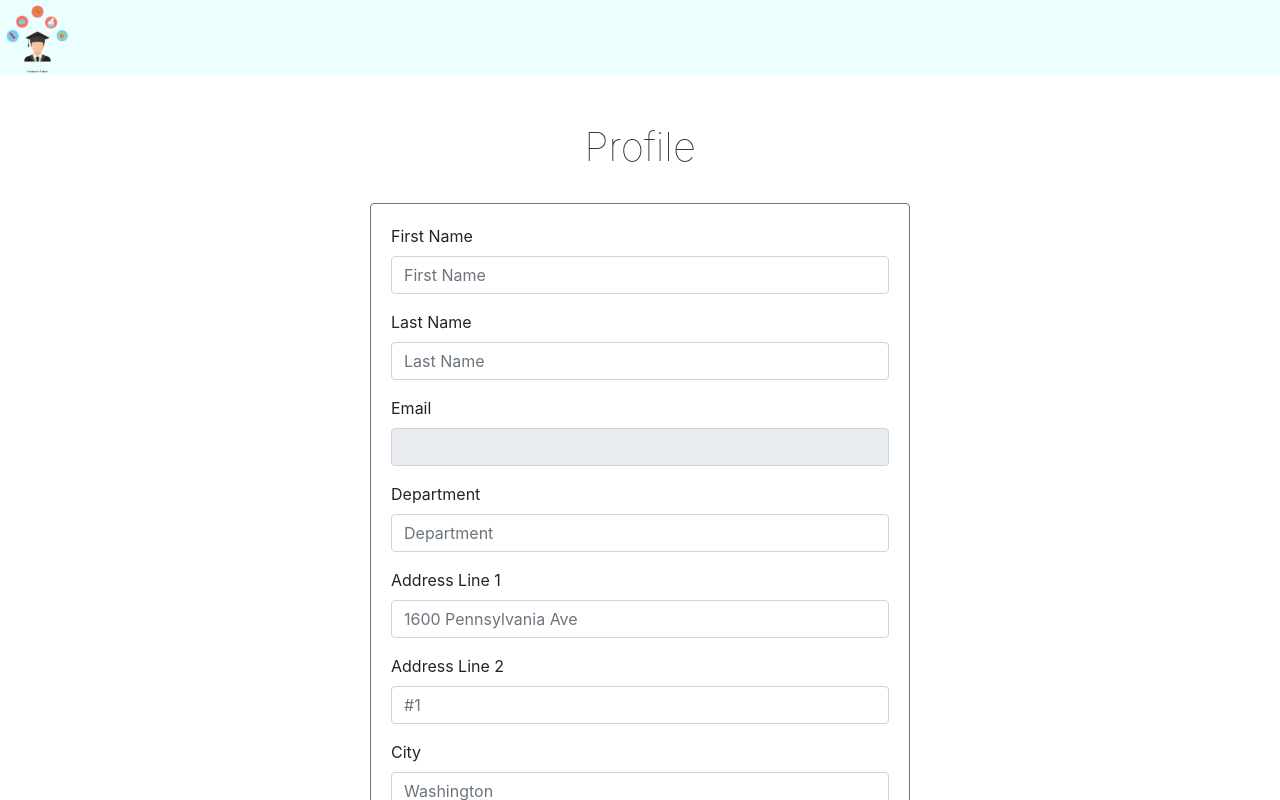
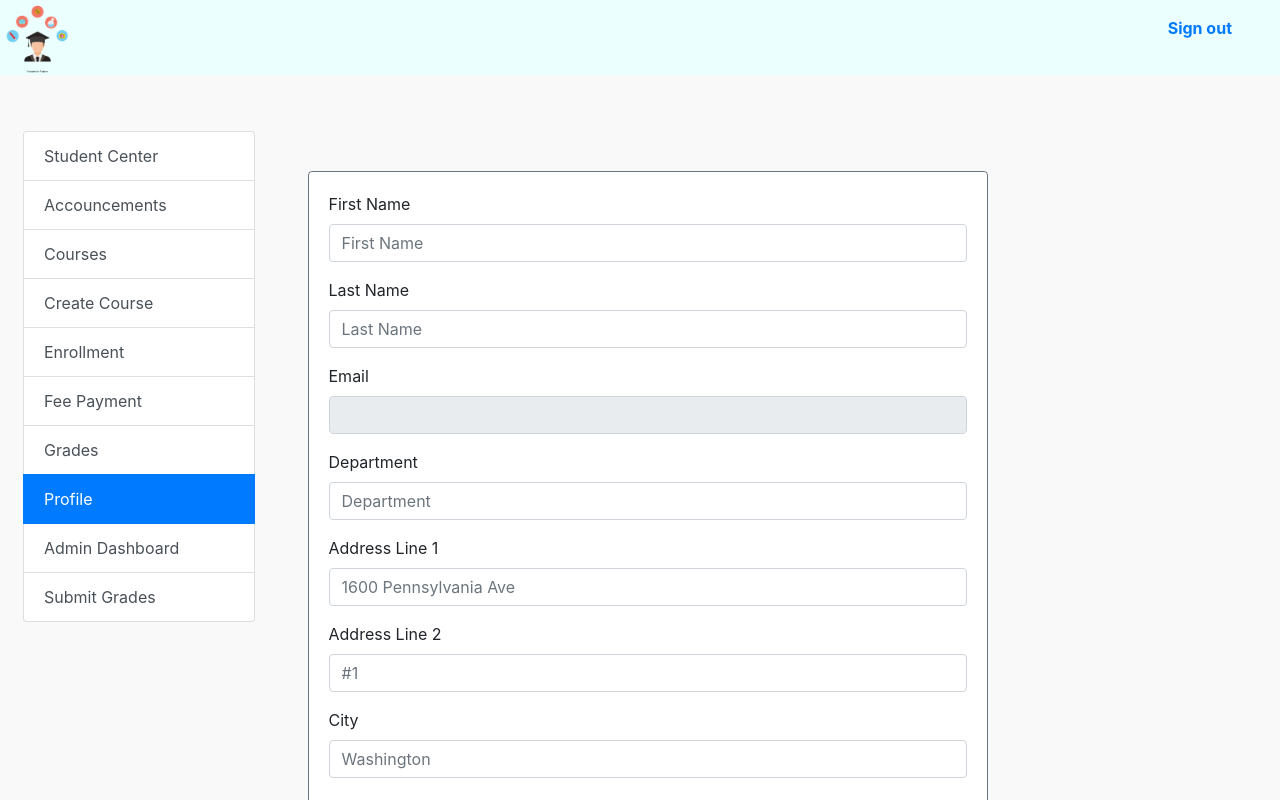
Before and after one commit to akhianand/University-Management-System, a React (Create React App) app in the folder frontend/student-portal/: page /profile in a window 1280 px wide. Shown: the top 800 px of the page. Built offline with nearby package versions, Linux system fonts and the light colour scheme; no server answers; sample sign-in values are in the browser's storage.

Commit message:
Frontend Refinements

```diff
--- a/frontend/student-portal/src/components/Header/Header.js
+++ b/frontend/student-portal/src/components/Header/Header.js
@@ -1,13 +1,21 @@
 import React, {Component} from 'react';
 import {Link} from 'react-router-dom';
+import Auth from '../Profile/Auth';
 
 class Header extends Component {
+
+	signOut() {
+		localStorage.clear();
+	}
+
+
     render() {
         return (
             <div className="header-container">
+				<Auth/>
                <div className="header-bar" >
                     <Link to="/"><img className="logo" src={require('../../Static/Images/49893569-student-icon.png')} alt="logo" /></Link>
-                    <Link to="#" className="flt-right mt-3 ml-3 mr-5 header-links"> <b>Sign out</b></Link>
+                    <Link to="/login" onClick={this.signOut} className="flt-right mt-3 ml-3 mr-5 header-links"> <b>Sign out</b></Link>
                 </div>
             </div>
         )
--- /dev/null
+++ b/frontend/student-portal/src/components/Profile/Auth.js
@@ -0,0 +1,18 @@
+import React, { Component } from "react";
+import { Redirect } from "react-router";
+
+class Auth extends Component {
+
+  render() {
+	let redirect = null;
+	let userid =  localStorage.getItem("userid");
+	redirect = userid==null ?  <Redirect to= "/login"/> : null ;
+    return (
+      <>
+	  	{redirect}
+       </>
+    );
+  }
+}
+
+export default Auth;
--- a/frontend/student-portal/src/components/Profile/Profile.js
+++ b/frontend/student-portal/src/components/Profile/Profile.js
@@ -1,7 +1,10 @@
 import React, { Component } from "react";
-import LHeader from "./LHeader";
 import axios from "axios";
-import { API_URL, API_PORT } from "./config.js";
+import { API_URL } from "./config.js";
+import Auth from "./Auth";
+import { Link } from "react-router-dom";
+import Header from '../Header/Header';
+import SidePane from '../SidePane/SidePane'
 
 class Profile extends Component {
   constructor(props) {
@@ -11,15 +14,17 @@ class Profile extends Component {
       lastname: "",
       department: "",
       email: "",
-	  addressline1:"",
-	  addressline2:"",
-	  city:"",
-	  role:"",
-	  state:"",
-	  zip:0,
+      addressline1: "",
+      addressline2: "",
+      city: "",
+      role: "",
+      state: "",
+      zip: 0,
       hasError: "",
-	  user:null,
+      user: null,
       errorMessage: "An Error has Occoured",
+      success: false,
+      successMessage: "",
       updated: false
     };
 
@@ -42,9 +47,9 @@ class Profile extends Component {
       firstname: this.state.firstname,
       lastname: this.state.lastname,
       department: this.state.department,
-	  email:localStorage.getItem('email'),
-	  role:localStorage.getItem('role'),
-	  address:{
+      email: localStorage.getItem("email"),
+      role: localStorage.getItem("role"),
+      address: {
         addressline1: this.state.addressline1,
         addressline2: this.state.addressline2,
         city: this.state.city,
@@ -53,8 +58,7 @@ class Profile extends Component {
       }
     };
 
-
-	let url = `${API_URL}:${API_PORT}/profile?UserID=${localStorage.getItem('userid')}`
+    let url = `${API_URL}/profile?UserID=${localStorage.getItem("userid")}`;
     axios
       .put(url, update)
       .then(response => {
@@ -62,8 +66,8 @@ class Profile extends Component {
         if (response.status === 200) {
           this.setState({
             updated: true,
-              hasError: false,
-              errorMessage: ""
+            success: true,
+            successMessage: "Profile has been Updated successfully"
           });
         }
       })
@@ -74,38 +78,33 @@ class Profile extends Component {
           errorMessage: err.response.data.Message
         });
       });
-
   };
 
-
   componentDidMount() {
-	  let url = `${API_URL}:${API_PORT}/profile?UserID=${localStorage.getItem('userid')}`
+    let url = `${API_URL}/profile?UserID=${localStorage.getItem("userid")}`;
     console.log(url);
     axios
       .get(url)
       .then(response => {
         console.log(response);
         if (response.status === 200) {
-			let user =  response.data;
-			console.log(user)
+          let user = response.data;
+          console.log(user);
           this.setState({
             firstname: user.Firstname,
             lastname: user.Lastname,
             department: user.Department,
             email: localStorage.getItem("email"),
-				addressline1:user.Address.AddressLine1,
-				addressline2:user.Address.AddressLine2,
-				city:user.Address.City,
-				state:user.Address.State,
-				zip:user.Address.Zip,
-				role:user.Role
-			})
+            addressline1: user.Address.AddressLine1,
+            addressline2: user.Address.AddressLine2,
+            city: user.Address.City,
+            state: user.Address.State,
+            zip: user.Address.Zip,
+            role: user.Role
+          });
         }
       })
-	.catch(err => {
-
-
-	});
+      .catch(err => {});
   }
 
   firstnameChangeHandler = e => {
@@ -154,23 +153,24 @@ class Profile extends Component {
   render() {
     // let redirect = null;
 	// redirect = this.state.userSignedUp ? <Redirect to="/login" /> : null;
+	var style ={
+		height: '100vh'
+	}
     return (
       <>
-        {/* {redirect} */}
-        <LHeader />
 
+        <div className="home-parent-container">
+          <Header />
+          <div className="bg-grey" style={style}>
+            <div className="row mt-5 container">
+              <SidePane active="Profile" />
+              <div className="main-container col-8 ">
                 <div className="container py-5">
+                  {this.state.success ? (
                     <div className="row text-center">
                       <div className="col-md-6 mx-auto">
-              <h1 style={{ fontWeight: "lighter" }}>Profile</h1>
-            </div>
-          </div>
-          <br />
-          {this.state.hasError ? (
-            <div className="row text-center">
-              <div className="col-md-6 mx-auto">
-                <div className="alert alert-danger" role="alert">
-                  {this.state.errorMessage}
+                        <div className="alert alert-success" role="alert">
+                          {this.state.successMessage}
                         </div>
                       </div>
                     </div>
@@ -178,7 +178,7 @@ class Profile extends Component {
                   <div className="row">
                     <div className="col-md-12">
                       <div className="row">
-                <div className="col-md-6 mx-auto">
+                        <div className="col-12 mx-auto">
                           <div className="card border-secondary">
                             <div className="card-body">
                               <form className="form" role="form">
@@ -191,7 +191,6 @@ class Profile extends Component {
                                     placeholder="First Name"
                                     required={true}
                                     value={this.state.firstname}
-
                                     onChange={this.firstnameChangeHandler}
                                   />
                                 </div>
@@ -204,7 +203,6 @@ class Profile extends Component {
                                     placeholder="Last Name"
                                     required={true}
                                     value={this.state.lastname}
-
                                     onChange={this.lastnameChangeHandler}
                                   />
                                 </div>
@@ -228,13 +226,14 @@ class Profile extends Component {
                                     placeholder="Department"
                                     required={true}
                                     value={this.state.department}
-
                                     onChange={this.departmentChangeHandler}
                                   />
                                 </div>
 
                                 <div className="form-group">
-                          <label htmlFor="addressline1">Address Line 1</label>
+                                  <label htmlFor="addressline1">
+                                    Address Line 1
+                                  </label>
                                   <input
                                     type="text"
                                     className="form-control"
@@ -242,13 +241,14 @@ class Profile extends Component {
                                     placeholder="1600 Pennsylvania Ave"
                                     required={true}
                                     value={this.state.addressline1}
-
                                     onChange={this.addressline1ChangeHandler}
                                   />
                                 </div>
 
                                 <div className="form-group">
-                          <label htmlFor="addressline2">Address Line 2</label>
+                                  <label htmlFor="addressline2">
+                                    Address Line 2
+                                  </label>
                                   <input
                                     type="text"
                                     className="form-control"
@@ -256,7 +256,6 @@ class Profile extends Component {
                                     placeholder="#1"
                                     required={true}
                                     value={this.state.addressline2}
-
                                     onChange={this.addressline2ChangeHandler}
                                   />
                                 </div>
@@ -270,7 +269,6 @@ class Profile extends Component {
                                     placeholder="Washington"
                                     required={true}
                                     value={this.state.city}
-
                                     onChange={this.cityChangeHandler}
                                   />
                                 </div>
@@ -284,7 +282,6 @@ class Profile extends Component {
                                     placeholder="DC"
                                     required={true}
                                     value={this.state.state}
-
                                     onChange={this.stateChangeHandler}
                                   />
                                 </div>
@@ -295,7 +292,6 @@ class Profile extends Component {
                                     className="form-control"
                                     id="zip"
                                     value={this.state.zip}
-
                                     placeholder="20500"
                                     required={true}
                                     onChange={this.zipChangeHandler}
@@ -319,6 +315,10 @@ class Profile extends Component {
                     </div>
                   </div>
                 </div>
+              </div>
+            </div>
+          </div>
+        </div>
       </>
     );
   }
--- a/frontend/student-portal/src/components/Profile/Signup.js
+++ b/frontend/student-portal/src/components/Profile/Signup.js
@@ -3,6 +3,7 @@ import LHeader from "./LHeader";
 import axios from "axios";
 import { API_URL, API_PORT } from "./config.js";
 import { Redirect } from "react-router";
+import { Link } from "react-router-dom";
 
 class Signup extends Component {
   constructor(props) {
@@ -48,7 +49,7 @@ class Signup extends Component {
 	}else {
 
     axios
-      .post(`${API_URL}:${API_PORT}/signup`, signup)
+      .post(`${API_URL}/signup`, signup)
       .then(response => {
 		  console.log(response);
         if (response.status === 200) {
@@ -206,6 +207,9 @@ class Signup extends Component {
                           >
                             Register
                           </button>
+						  <br/>
+						  <Link to="/login">Click Here to Login</Link>
+
                         </div>
                       </form>
                     </div>
--- a/frontend/student-portal/src/components/Profile/config.js
+++ b/frontend/student-portal/src/components/Profile/config.js
@@ -1,2 +1,2 @@
-export const API_URL="http://localhost";
-export const API_PORT="8000";
+export const API_URL="https://fkj81t4dqi.execute-api.us-east-1.amazonaws.com/prod";
+export const API_PORT="";
--- a/frontend/student-portal/src/components/SidePane/SidePane.js
+++ b/frontend/student-portal/src/components/SidePane/SidePane.js
@@ -14,12 +14,13 @@ class SidePane extends Component {
                 <div className="p-2">
                     <div className="list-group">
                         <a href="/" className={"list-group-item list-group-item-action "+ (this.state.active ==="Student Center" ?" active":"") }>Student Center</a>
+						<a href="/announcements" className={"list-group-item list-group-item-action" + (this.state.active ==="Announcements" ?" active":"")}>Accouncements</a>
                         <a href="/courses" className={"list-group-item list-group-item-action" + (this.state.active ==="Courses" ?" active":"")}>Courses</a>
                         <a href="/createcourse" className={"list-group-item list-group-item-action" + (this.state.active ==="Create Course" ?" active":"")}>Create Course</a>
                         <a href="#" className={"list-group-item list-group-item-action" + (this.state.active ==="Enrollment" ?" active":"")}>Enrollment</a>
                         <a href="#" className={"list-group-item list-group-item-action" + (this.state.active ==="Fee Payment" ?" active":"")}>Fee Payment</a>
                         <a href="/grades/view" className={"list-group-item list-group-item-action" + (this.state.active ==="ViewGrades" ?" active":"")}>Grades</a>
-                        <a href="#" className={"list-group-item list-group-item-action" + (this.state.active ==="Profile" ?" active":"")}>Profile</a>
+                        <a href="/profile" className={"list-group-item list-group-item-action" + (this.state.active ==="Profile" ?" active":"")}>Profile</a>
                         <a href="#" className={"list-group-item list-group-item-action" + (this.state.active ==="Admin Dashboard" ?" active":"")}>Admin Dashboard</a>
                         <a href="/grades/submit" className={"list-group-item list-group-item-action" + (this.state.active ==="SubmitGrades" ?" active":"")}>Submit Grades</a>
                     </div>
```
Also changed, not shown: frontend/student-portal/src/components/Profile/Announcements.js (+35 -19 lines), frontend/student-portal/src/components/Profile/Login.js (+12 -6 lines). Lines whose indentation alone changed are shown as unchanged.
